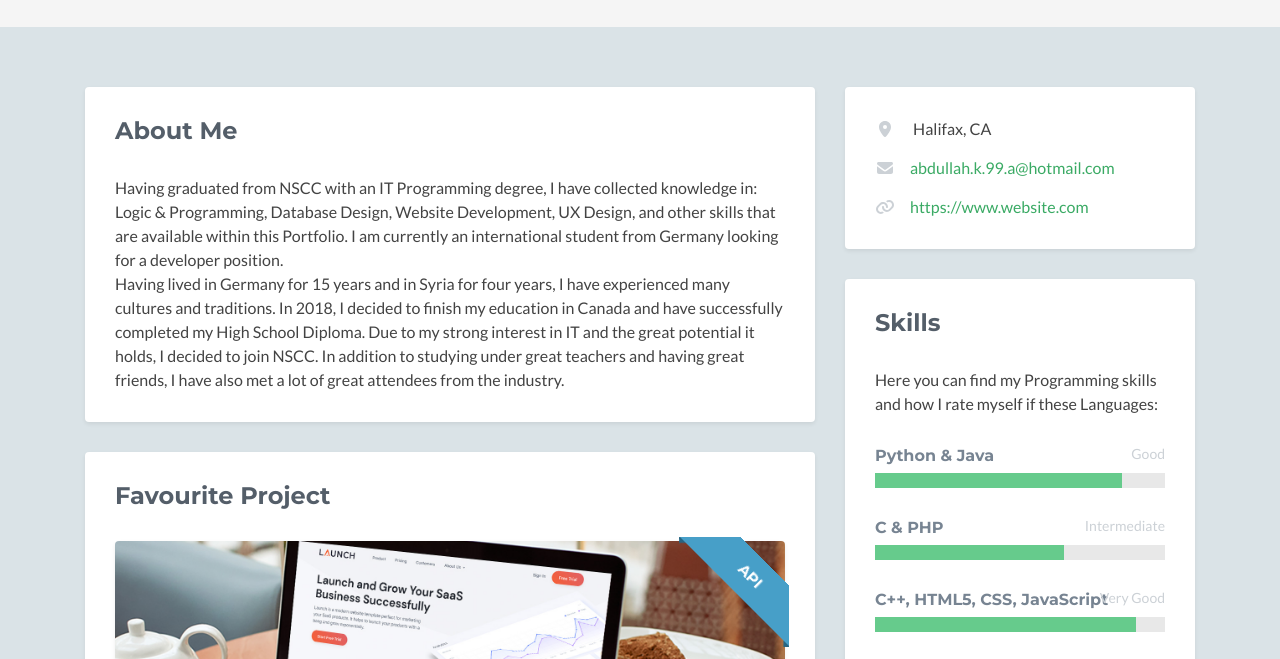
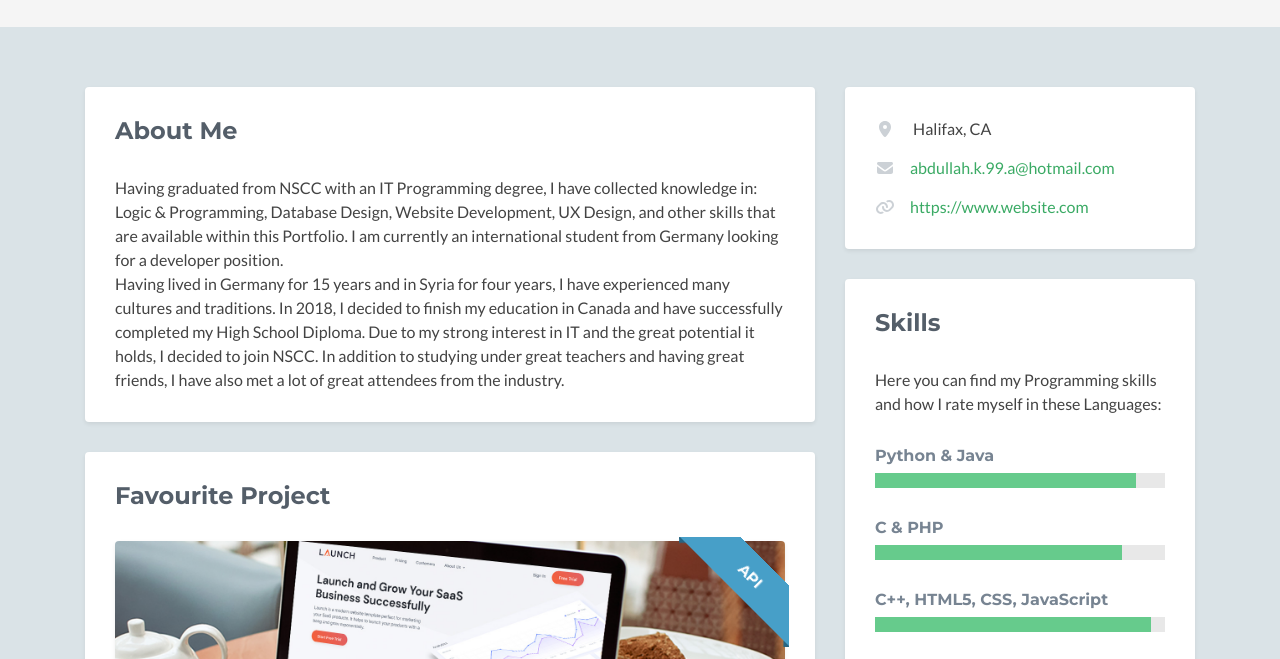
Before and after one commit to AbdullahKarson/AbdullahKarson.github.io, a plain HTML site: page index.html in a window 1280 px wide. Shown: the part 235-894 px from the top of the page. Drawn offline with nearby package versions, Linux system fonts and the light colour scheme; no server answers; some icons are missing.

Commit message:
Modified skills

```diff
--- a/index.html
+++ b/index.html
@@ -251,13 +251,24 @@
                         <h2 class="heading">Skills</h2>
                         <div class="content">
                             <p class="intro">
-                                Here you can find my Programming skills and how I rate myself if these Languages:</p>
+                                Here you can find my Programming skills and how I rate myself in these Languages:</p>
                             <div class="skillset">
 
                                 <div class="item">
                                     <h3 class="level-title">Python &amp; Java<span class="level-label"
                                             data-toggle="tooltip" data-placement="left"
-                                            data-animation="true">Good</span></h3>
+                                            data-animation="true"></span></h3>
+                                    <div class="level-bar">
+                                        <div class="level-bar-inner" data-level="90%">
+                                        </div>
+                                    </div>
+                                    <!--//level-bar-->
+                                </div>
+                                <!--//item-->
+
+                                <div class="item">
+                                    <h3 class="level-title">C &amp; PHP<span class="level-label" data-toggle="tooltip"
+                                            data-placement="left" data-animation="true"></span></h3>
                                     <div class="level-bar">
                                         <div class="level-bar-inner" data-level="85%">
                                         </div>
@@ -267,22 +278,10 @@
                                 <!--//item-->
 
                                 <div class="item">
-                                    <h3 class="level-title">C &amp; PHP<span class="level-label" data-toggle="tooltip"
-                                            data-placement="left" data-animation="true">Intermediate</span></h3>
+                                    <h3 class="level-title">C++, HTML5, CSS, JavaScript<span class="level-label"
+                                            data-toggle="tooltip" data-placement="left" data-animation="true"></span></h3>
                                     <div class="level-bar">
-                                        <div class="level-bar-inner" data-level="65%">
-                                        </div>
-                                    </div>
-                                    <!--//level-bar-->
-                                </div>
-                                <!--//item-->
-
-                                <div class="item">
-                                    <h3 class="level-title">C++, HTML5, CSS, JavaScript<span class="level-label"
-                                            data-toggle="tooltip" data-placement="left" data-animation="true">Very
-                                            Good</span></h3>
-                                    <div class="level-bar">
-                                        <div class="level-bar-inner" data-level="90%">
+                                        <div class="level-bar-inner" data-level="95%">
                                         </div>
                                     </div>
                                     <!--//level-bar-->
```
